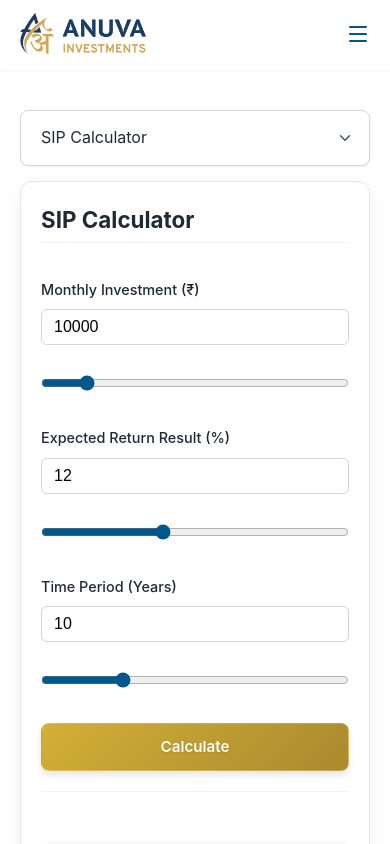
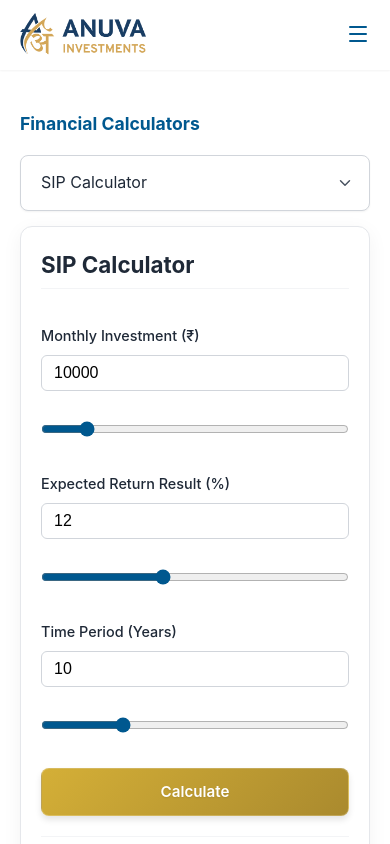
Before and after one commit to Kashy222/anuva-investments, a React (Vite) app: page /tools in a window 390 px wide. Shown: the top 844 px of the page. Built offline with nearby package versions, Linux system fonts and the light colour scheme.

Commit message:
Standardized fonts, fixed spacing, and hid About page for redesign

```diff
--- a/src/components/Layout.jsx
+++ b/src/components/Layout.jsx
@@ -18,7 +18,7 @@ const Header = () => {
         {/* Desktop Navigation */}
         <nav className="desktop-nav">
           <NavLink to="/" end className={({ isActive }) => (isActive ? 'nav-link active' : 'nav-link')}>Home</NavLink>
-          <NavLink to="/about" className={({ isActive }) => (isActive ? 'nav-link active' : 'nav-link')}>About</NavLink>
+          {/* <NavLink to="/about" className={({ isActive }) => (isActive ? 'nav-link active' : 'nav-link')}>About</NavLink> */}
           <NavLink to="/services" className={({ isActive }) => (isActive ? 'nav-link active' : 'nav-link')}>Services</NavLink>
 
           <NavLink to="/tools" className={({ isActive }) => (isActive ? 'nav-link active' : 'nav-link')}>Tools</NavLink>
@@ -34,7 +34,7 @@ const Header = () => {
         {isMenuOpen && (
           <div className="mobile-nav">
             <NavLink to="/" onClick={toggleMenu} className="mobile-nav-link">Home</NavLink>
-            <NavLink to="/about" onClick={toggleMenu} className="mobile-nav-link">About</NavLink>
+            {/* <NavLink to="/about" onClick={toggleMenu} className="mobile-nav-link">About</NavLink> */}
             <NavLink to="/services" onClick={toggleMenu} className="mobile-nav-link">Services</NavLink>
 
             <NavLink to="/tools" onClick={toggleMenu} className="mobile-nav-link">Tools</NavLink>
@@ -64,7 +64,7 @@ const Footer = () => {
           <h4>Quick Links</h4>
           <ul className="footer-links">
             <li><Link to="/">Home</Link></li>
-            <li><Link to="/about">About Us</Link></li>
+            {/* <li><Link to="/about">About Us</Link></li> */}
             <li><Link to="/services">Services</Link></li>
 
             <li><Link to="/tools">Tools</Link></li>
--- a/src/pages/About.css
+++ b/src/pages/About.css
@@ -5,9 +5,9 @@
 }
 
 .about-section {
-    padding: 100px 0;
+    padding: 80px 0;
     position: relative;
-    /* Generous whitespace */
+    /* Reduced from 100px */
 }
 
 .light-section {
@@ -39,7 +39,7 @@
 
 /* SECTION 1: HERO MINIMAL */
 .hero-minimal {
-    padding: 120px 0 100px;
+    padding: 80px 0 60px;
     background-color: #fafbfc;
 }
 
@@ -54,11 +54,11 @@
 }
 
 .mission-headline {
-    font-family: "Playfair Display", serif;
-    /* Ensure a serif font is loaded or falls back gracefully */
-    font-size: 3.5rem;
+    font-family: var(--font-sans);
+    /* Changed from serif to sans-serif */
+    font-size: 3.2rem;
     line-height: 1.2;
-    font-weight: 400;
+    font-weight: 700;
     max-width: 900px;
     margin: 0 auto;
     color: var(--primary-blue);
@@ -81,9 +81,9 @@
 }
 
 .section-title-large {
-    font-family: "Playfair Display", serif;
-    font-size: 4rem;
-    font-weight: 400;
+    font-family: var(--font-sans);
+    font-size: 3.5rem;
+    font-weight: 700;
     margin-bottom: 30px;
     color: var(--white);
 }
@@ -100,9 +100,10 @@
     text-align: center;
 }
 
-.section-title {
-    font-family: "Playfair Display", serif;
-    font-size: 2.5rem;
+.about-section-title {
+    font-family: var(--font-sans);
+    font-size: 2.2rem;
+    font-weight: 700;
     margin-bottom: 15px;
 }
 
@@ -189,10 +190,10 @@
 
 .stat-item-minimal h3 {
     font-size: 3rem;
-    font-weight: 300;
+    font-weight: 700;
     color: var(--primary-gold);
     margin-bottom: 5px;
-    font-family: "Playfair Display", serif;
+    font-family: var(--font-sans);
 }
 
 .stat-item-minimal p {
@@ -319,4 +320,21 @@
     .stats-row {
         gap: 40px;
     }
+
+    /* Responsive Spacing Fixes */
+    .about-section {
+        padding: 60px 0;
+    }
+
+    .hero-minimal {
+        padding: 80px 0 60px;
+    }
+
+    .stats-bar {
+        padding: 40px 0;
+    }
+
+    .accordion-header {
+        padding: 20px 0;
+    }
 }
--- a/src/pages/About.jsx
+++ b/src/pages/About.jsx
@@ -55,7 +55,7 @@ const About = () => {
             <section className="about-section dark-section philosophy-section">
                 <div className="container">
                     <div className="philosophy-content">
-                        <h2 className="section-title-large text-white">One with your interests.</h2>
+                        <h2 className="about-section-title text-white">One with your interests.</h2>
                         <p className="philosophy-text text-white-opacity">
                             In a world of product-pushing, Anuva stands apart. We are fiduciaries first.
                             Our only incentive is your financial well-being. No hidden commissions, no biased advice—just
--- a/src/pages/Home.css
+++ b/src/pages/Home.css
@@ -294,10 +294,8 @@
     }
 }
 
-/* Sections */
-.section {
-    padding: 80px 0;
-}
+/* Sections - Handled by index.css */
+/* .section { padding: 80px 0; } */
 
 .bg-off-white {
     background-color: var(--off-white);
@@ -371,6 +369,7 @@
     font-size: 1.4rem;
     margin-bottom: 15px;
     color: var(--primary-blue);
+    font-family: var(--font-sans);
 }
 
 .service-preview-item p {
@@ -422,8 +421,16 @@
 /* Responsiveness */
 @media (max-width: 900px) {
     .hero-section {
-        padding: 40px 0 40px;
         /* Reduced top/bottom padding */
+        padding: 40px 0;
+    }
+
+    .stats-section {
+        padding: 20px 0 40px;
+    }
+
+    .cta-section {
+        padding: 40px 0;
     }
 
     .hero-container {
@@ -475,6 +482,10 @@
         max-height: 240px;
     }
 
+    .services-preview {
+        grid-template-columns: 1fr;
+        gap: 20px;
+    }
 
 }
 
--- a/src/pages/Services.css
+++ b/src/pages/Services.css
@@ -2,7 +2,7 @@
     background-color: var(--gray-100);
     padding: 36px 0;
     text-align: center;
-    margin-bottom: 20px;
+    margin-bottom: 0;
 }
 
 .page-title {
--- a/src/pages/Tools.css
+++ b/src/pages/Tools.css
@@ -4,15 +4,18 @@
     gap: 60px;
     /* Increased gap between sidebar and content */
     align-items: flex-start;
-    padding-top: 44px;
-    /* Exact 44px as requested */
-    /* Added top padding as requested */
+    align-items: flex-start;
+    /* Removed padding-top: 44px as requested */
 }
 
 .sidebar-wrapper {
     width: 248px;
     /* Set to exactly 248px as requested */
     flex-shrink: 0;
+    position: sticky;
+    top: 100px;
+    /* Sticky positioning */
+    height: fit-content;
 }
 
 .sidebar-title {
@@ -180,6 +183,9 @@
         width: 100%;
         margin-bottom: 0;
         /* Handled by dropdown container margin */
+        position: static;
+        /* Not sticky on mobile */
+        top: auto;
     }
 
     .desktop-sidebar {
@@ -191,11 +197,29 @@
     }
 
     .sidebar-title {
-        display: none;
+        display: block;
+        text-align: left;
+        margin-bottom: 12px;
+        font-size: 1.1rem;
     }
 }
 
 .tools-page {
     min-height: 80vh;
-    padding-bottom: 80px;
+    /* padding-bottom removed to avoid double spacing with .section */
 }
+
+/* Specific spacing override for tools */
+.tools-page .section {
+    padding-top: 60px;
+    /* Reduced from 80px by ~20px */
+}
+
+@media (max-width: 900px) {
+
+    /* padding-bottom removed */
+    .tools-page .section {
+        padding-top: 40px;
+        /* Reduced from 60px by 20px */
+    }
+}
```
